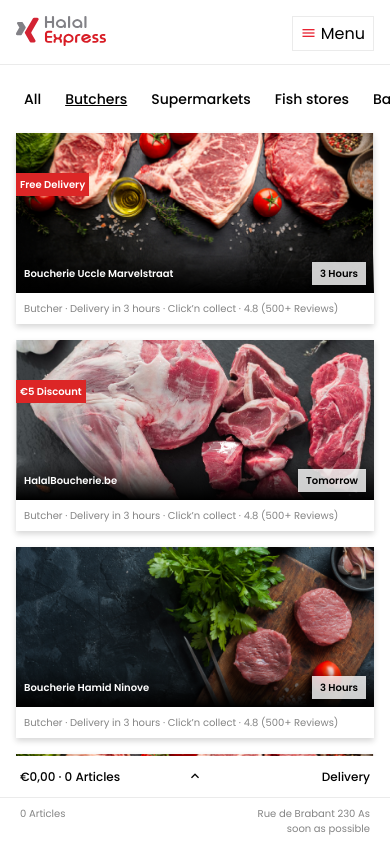
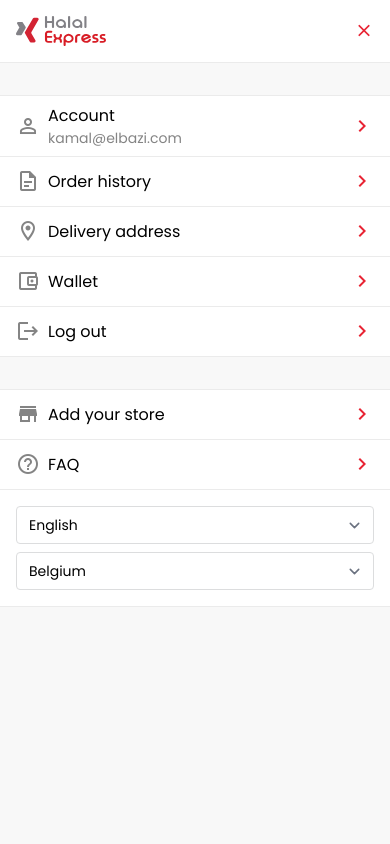
Before and after one commit to Lino004/hotalexpress, a Vue app: page /store in a window 390 px wide. Both pictures are taken after a click on the button "Menu". Shown: the top 844 px of the page. Built offline with nearby package versions, Linux system fonts and the light colour scheme.

Commit message:
mise en place du menu

```diff
--- a/package.json
+++ b/package.json
@@ -12,12 +12,14 @@
     "@tailwindcss/line-clamp": "^0.2.0",
     "core-js": "^3.6.5",
     "vue": "^2.6.11",
-    "vue-router": "^3.2.0"
+    "vue-router": "^3.2.0",
+    "vuex": "^3.4.0"
   },
   "devDependencies": {
     "@vue/cli-plugin-babel": "~4.5.0",
     "@vue/cli-plugin-eslint": "~4.5.0",
     "@vue/cli-plugin-router": "~4.5.0",
+    "@vue/cli-plugin-vuex": "~4.5.0",
     "@vue/cli-service": "~4.5.0",
     "@vue/eslint-config-standard": "^5.1.2",
     "babel-eslint": "^10.1.0",
--- a/src/App.vue
+++ b/src/App.vue
@@ -1,8 +1,26 @@
 <template>
   <div id="app">
     <router-view/>
+    <app-menu/>
   </div>
 </template>
+<script>
+import { createNamespacedHelpers } from 'vuex'
+import MenuComponent from './components/general/Menu'
 
+const Menu = createNamespacedHelpers('menu')
+
+export default {
+  components: {
+    AppMenu: MenuComponent
+  },
+  computed: {
+    ...Menu.mapGetters({
+      active: 'active'
+    })
+  }
+}
+
+</script>
 <style>
 </style>
--- a/src/assets/css/general.css
+++ b/src/assets/css/general.css
@@ -6,23 +6,11 @@
     clip-path: polygon(0 0, 100% 0, 100% 50%, 0% 100%);
   }
 }
-.truncate-overflow {
-  position: relative;
-  max-height: 3rem;
+html, body {
   overflow: hidden;
-  padding-right: 1rem;
+  -ms-overflow: hidden;
 }
-.truncate-overflow::before {
-  position: absolute;
-  content: "...";
-  inset-block-end: 0;
-  inset-inline-end: 0;
+#app {
+  overflow-y: auto;
+  height: 100vh;
 }
-.truncate-overflow::after {
-  content: "";
-  position: absolute;
-  inset-inline-end: 0;
-  width: 1rem;
-  height: 1rem;
-  background: white;
-}
--- a/src/components/general/CardProduit.vue
+++ b/src/components/general/CardProduit.vue
@@ -6,7 +6,7 @@
         {{label}}
       </div>
       <div class="absolute bottom-0 w-full bg-gradient-to-t from-black flex items-center justify-between text-white p-2 font-semibold">
-        <div class="text-10px md:text-sm w-4/6 truncate">
+        <div class="text-sm w-4/6 truncate">
           {{title}}
         </div>
         <div class="bg-white bg-opacity-80 text-black py-1 px-2 shadow-box2 text-10px md:text-xs font-semibold">
@@ -14,7 +14,7 @@
         </div>
       </div>
     </figure>
-    <div class="text-grid7 p-2 text-10px md:text-xs">
+    <div class="text-grid7 p-2 text-xs">
       {{description}}
     </div>
   </div>
--- a/src/components/general/Menu.vue
+++ b/src/components/general/Menu.vue
@@ -1,12 +1,172 @@
 <template>
-  <div>
-    Menu
+  <div class="fixed top-0 w-screen h-screen z-30 flex bg-grid15" v-if="active">
+    <div class="flex-1" @click="setActive(!active)"></div>
+    <div class="flex-none w-full md:w-96 bg-grid9 relative">
+      <div class="flex-1 overflow-y-auto">
+        <div class="flex p-4 justify-between bg-white">
+          <img src="@/assets/images/logo.svg" alt="">
+          <button @click="setActive(!active)">
+            <span class="text-xl text-grid2">
+              <i class="mdi mdi-close"></i>
+            </span>
+          </button>
+        </div>
+        <hr class="text-grid5">
+        <div class="h-8"></div>
+        <hr class="text-grid5">
+        <div class="flex justify-between items-center border-b bg-white border-grid5 px-4 py-2">
+          <div class="mr-2">
+            <span class="text-2xl text-grid7">
+              <i class="mdi mdi-account-outline"></i>
+            </span>
+          </div>
+          <div class="flex-1">
+            <p>Account</p>
+            <p class="text-grid7 text-sm">kamal@elbazi.com</p>
+          </div>
+          <div>
+            <span class="text-2xl text-grid2">
+              <i class="mdi mdi-chevron-right"></i>
+            </span>
+          </div>
+        </div>
+        <div class="flex justify-between items-center border-b bg-white cursor-pointer border-grid5 px-4 py-2">
+          <div class="mr-2">
+            <span class="text-2xl text-grid7">
+              <i class="mdi mdi-file-document-outline"></i>
+            </span>
+          </div>
+          <div class="flex-1">
+            <p>Order history</p>
+          </div>
+          <div>
+            <span class="text-2xl text-grid2">
+              <i class="mdi mdi-chevron-right"></i>
+            </span>
+          </div>
+        </div>
+        <div class="flex justify-between items-center border-b bg-white cursor-pointer border-grid5 px-4 py-2"
+          @click="showDeliveryAddress = true">
+          <div class="mr-2">
+            <span class="text-2xl text-grid7">
+              <i class="mdi mdi-map-marker-outline"></i>
+            </span>
+          </div>
+          <div class="flex-1">
+            <p>Delivery address</p>
+          </div>
+          <div>
+            <span class="text-2xl text-grid2">
+              <i class="mdi mdi-chevron-right"></i>
+            </span>
+          </div>
+        </div>
+        <div class="flex justify-between items-center border-b bg-white cursor-pointer border-grid5 px-4 py-2">
+          <div class="mr-2">
+            <span class="text-2xl text-grid7">
+              <i class="mdi mdi-wallet-outline"></i>
+            </span>
+          </div>
+          <div class="flex-1">
+            <p>Wallet</p>
+          </div>
+          <div>
+            <span class="text-2xl text-grid2">
+              <i class="mdi mdi-chevron-right"></i>
+            </span>
+          </div>
+        </div>
+        <div class="flex justify-between items-center border-b bg-white cursor-pointer border-grid5 px-4 py-2">
+          <div class="mr-2">
+            <span class="text-2xl text-grid7">
+              <i class="mdi mdi-logout"></i>
+            </span>
+          </div>
+          <div class="flex-1">
+            <p>Log out</p>
+          </div>
+          <div>
+            <span class="text-2xl text-grid2">
+              <i class="mdi mdi-chevron-right"></i>
+            </span>
+          </div>
+        </div>
+        <div class="h-8"></div>
+        <hr class="text-grid5">
+        <div class="flex justify-between items-center border-b bg-white cursor-pointer border-grid5 px-4 py-2">
+          <div class="mr-2">
+            <span class="text-2xl text-grid7">
+              <i class="mdi mdi-store"></i>
+            </span>
+          </div>
+          <div class="flex-1">
+            <p>Add your store</p>
+          </div>
+          <div>
+            <span class="text-2xl text-grid2">
+              <i class="mdi mdi-chevron-right"></i>
+            </span>
+          </div>
+        </div>
+        <div class="flex justify-between items-center border-b bg-white cursor-pointer border-grid5 px-4 py-2">
+          <div class="mr-2">
+            <span class="text-2xl text-grid7">
+              <i class="mdi mdi-help-circle-outline"></i>
+            </span>
+          </div>
+          <div class="flex-1">
+            <p>FAQ</p>
+          </div>
+          <div>
+            <span class="text-2xl text-grid2">
+              <i class="mdi mdi-chevron-right"></i>
+            </span>
+          </div>
+        </div>
+        <div class="p-4 bg-white border-b border-grid5">
+          <select class="form-select text-sm rounded border border-grid14 w-full mb-2">
+            <option>English</option>
+          </select>
+          <select class="form-select text-sm rounded border border-grid14 w-full">
+            <option>Belgium</option>
+          </select>
+        </div>
+      </div>
+      <div class="absolute w-full h-full bg-white top-0" v-if="showDeliveryAddress">
+        <delivery-address
+          @update="showDeliveryAddress = false"
+          @close="showDeliveryAddress = false"
+          is-mobile/>
+      </div>
+    </div>
   </div>
 </template>
 
 <script>
+import { createNamespacedHelpers } from 'vuex'
+import DeliveryAddress from '../cardResumeMobile/DeliveryAddress.vue'
+
+const Menu = createNamespacedHelpers('menu')
+
 export default {
-
+  components: {
+    DeliveryAddress
+  },
+  data () {
+    return {
+      showDeliveryAddress: false
+    }
+  },
+  computed: {
+    ...Menu.mapGetters({
+      active: 'active'
+    })
+  },
+  methods: {
+    ...Menu.mapMutations({
+      setActive: 'SET_ACTIVE'
+    })
+  }
 }
 </script>
 
--- a/src/components/general/NavBar.vue
+++ b/src/components/general/NavBar.vue
@@ -35,7 +35,8 @@
             :class="{
               'border-white text-white': home,
               'border-grid5': !home
-            }">
+            }"
+            @click="setActive(true)">
             <span class="mr-1" :class="{ 'text-grid2': !home }">
               <i class="mdi mdi-menu"></i>
             </span>
@@ -46,7 +47,8 @@
             :class="{
               'text-white': home,
               'border border-grid5 py-1 px-2': !home
-            }">
+            }"
+            @click="setActive(true)">
             <span :class="{
               'text-grid2': !home,
               'text-3xl': home
@@ -62,9 +64,23 @@
 </template>
 
 <script>
+import { createNamespacedHelpers } from 'vuex'
+
+const Menu = createNamespacedHelpers('menu')
+
 export default {
   props: {
     home: Boolean
+  },
+  data () {
+    return {
+      showMenu: false
+    }
+  },
+  methods: {
+    ...Menu.mapMutations({
+      setActive: 'SET_ACTIVE'
+    })
   }
 }
 </script>
--- a/src/main.js
+++ b/src/main.js
@@ -3,10 +3,12 @@
 import router from './router'
 import '@/assets/css/tailwind.css'
 import '@/assets/css/general.css'
+import store from './store'
 
 Vue.config.productionTip = false
 
 new Vue({
   router,
+  store,
   render: h => h(App)
 }).$mount('#app')
--- /dev/null
+++ b/src/store/index.js
@@ -0,0 +1,17 @@
+import Vue from 'vue'
+import Vuex from 'vuex'
+import menu from './modules/menu'
+
+Vue.use(Vuex)
+
+export default new Vuex.Store({
+  state: {
+  },
+  mutations: {
+  },
+  actions: {
+  },
+  modules: {
+    menu
+  }
+})
--- /dev/null
+++ b/src/store/modules/menu.js
@@ -0,0 +1,30 @@
+function initialState () {
+  return {
+    active: false
+  }
+}
+
+const state = initialState()
+
+const namespaced = true
+
+const mutations = {
+  SET_ACTIVE: (state, val) => {
+    state.active = val
+  }
+}
+
+const actions = {
+}
+
+const getters = {
+  active: (state) => state.active
+}
+
+export default {
+  namespaced,
+  state,
+  mutations,
+  actions,
+  getters
+}
--- a/tailwind.js
+++ b/tailwind.js
@@ -28,7 +28,8 @@
       grid5: '#EBEBEB',
       grid6: '#EAC4C4',
       grid9: '#F8F8F8',
-      grid13: '#ECECEC'
+      grid13: '#ECECEC',
+      grid15: '#00000067'
     }),
     borderColor: theme => ({
       ...theme('colors'),
```
Also changed, not shown: 1 other file (tests, documents, lock files or other folders).
